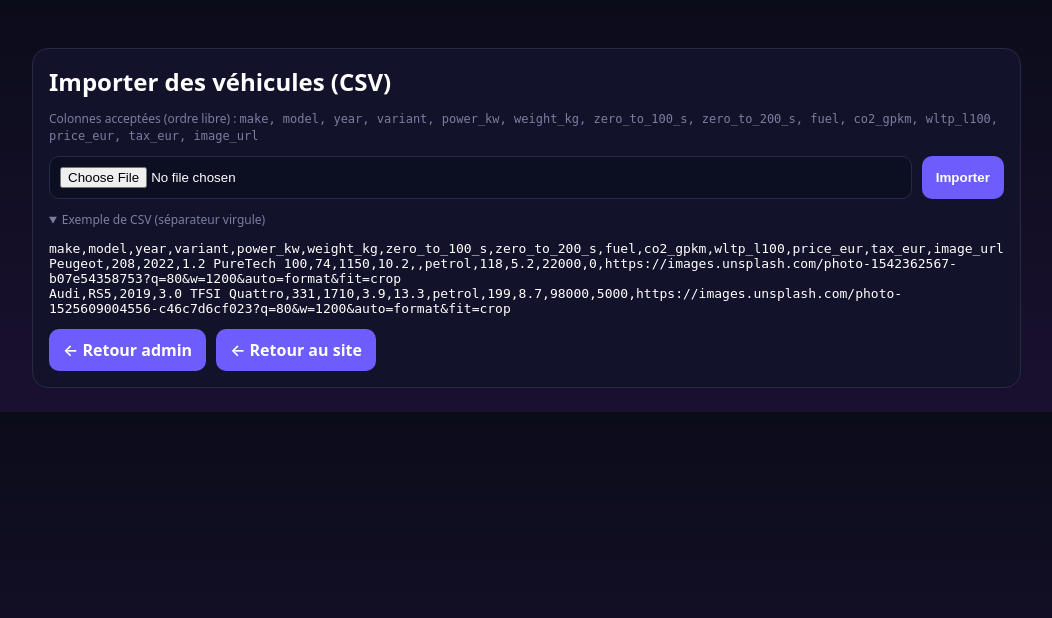
After one commit to Matthieumoto/Auto-Tools, a PHP site: page /auto-tools/admin/import_csv.php in a window 1280 px wide, after a click on "Exemple de CSV (séparateur virgule)". The commit adds this page. Shown: the top 618 px of the page, without its empty margins (132-1184 px from the left). Run offline with PHP 8.4, Linux system fonts and the light colour scheme.

Commit message:
Version initiale du site AutoTools

```diff
--- /dev/null
+++ b/config.php
@@ -0,0 +1,8 @@
+<?php
+define('DB_HOST', '127.0.0.1');
+define('DB_NAME', 'autotools');
+define('DB_USER', 'root');
+define('DB_PASS', '');
+
+// IMPORTANT : dossier sans espace => "auto-tools"
+define('BASE_URL', 'http://localhost/auto-tools/public');
--- a/inc/helpers.php
+++ b/inc/helpers.php
@@ -7,4 +7,18 @@ function kw_per_tonne(?int $kw, ?int $kg): ?float {
   if (is_null($kw) || is_null($kg) || $kg <= 0) return null;
   return ($kw) / ($kg / 1000.0);
 }
+if (!function_exists('slugify')) {
+  function slugify(string $s): string {
+    $s = trim($s);
+    // translit (si dispo)
+    if (function_exists('iconv')) {
+      $tmp = @iconv('UTF-8','ASCII//TRANSLIT//IGNORE',$s);
+      if ($tmp !== false) $s = $tmp;
+    }
+    $s = strtolower($s);
+    $s = preg_replace('/[^a-z0-9]+/','-',$s);
+    $s = trim($s, '-');
+    return $s ?: 'n-a';
+  }
+}
 ?>
--- /dev/null
+++ b/public/admin/import_csv.php
@@ -0,0 +1,196 @@
+<?php
+require_once __DIR__.'/../../inc/db.php';
+require_once __DIR__.'/../../inc/helpers.php';
+require_once __DIR__.'/../../config.php'; // BASE_URL pour les liens
+
+if (!function_exists('slugify')) {
+  function slugify(string $s): string {
+    $s = trim($s);
+    if (function_exists('iconv')) {
+      $tmp = @iconv('UTF-8','ASCII//TRANSLIT//IGNORE',$s);
+      if ($tmp !== false) $s = $tmp;
+    }
+    $s = strtolower($s);
+    $s = preg_replace('/[^a-z0-9]+/','-',$s);
+    $s = trim($s, '-');
+    return $s ?: 'n-a';
+  }
+}
+
+function detect_delimiter(string $line): string {
+  $candidates = [',',';','	','|'];
+  $best = ','; $bestCount = -1;
+  foreach ($candidates as $d) {
+    $cnt = substr_count($line, $d);
+    if ($cnt > $bestCount) { $best = $d; $bestCount = $cnt; }
+  }
+  return $best;
+}
+
+function normalize_fuel(?string $s): ?string {
+  if ($s===null) return null;
+  $s = strtolower(trim($s));
+  if ($s==='essence' || $s==='petrol' || $s==='gasoline') return 'petrol';
+  if ($s==='diesel' || $s==='gasoil') return 'diesel';
+  if (str_contains($s,'hybr')) return 'hybrid';
+  if (in_array($s, ['elec','electric','ev','électrique'])) return 'electric';
+  return 'other';
+}
+
+$columns = [
+  'make','model','year','variant','power_kw','weight_kg','zero_to_100_s','zero_to_200_s','fuel','co2_gpkm','wltp_l100','price_eur','tax_eur','image_url'
+];
+
+$status = null; $errors = [];
+
+if ($_SERVER['REQUEST_METHOD'] === 'POST' && isset($_FILES['csv']) && is_uploaded_file($_FILES['csv']['tmp_name'])) {
+  $tmp = $_FILES['csv']['tmp_name'];
+  $fh = fopen($tmp, 'r');
+  if (!$fh) { $errors[] = 'Impossible de lire le fichier'; }
+  else {
+    $first = fgets($fh);
+    if ($first===false) { $errors[] = 'Fichier vide'; }
+    else {
+      $delim = detect_delimiter($first);
+      $header = str_getcsv($first, $delim);
+      $map = [];
+      foreach ($header as $i=>$h) {
+        $hh = strtolower(trim($h));
+        if (in_array($hh, $columns, true)) $map[$i] = $hh;
+      }
+      if (!isset($map) || count($map)===0) {
+        $errors[] = 'En-têtes CSV invalides. Colonnes attendues: '.implode(', ',$columns);
+      } else {
+        $pdo->beginTransaction();
+        $sql = "INSERT INTO cars (
+                  make,model,year,variant,slug,
+                  power_kw,weight_kg,zero_to_100_s,zero_to_200_s,fuel,co2_gpkm,wltp_l100,price_eur,tax_eur,image_url
+                ) VALUES (
+                  :make,:model,:year,:variant,:slug,
+                  :power_kw,:weight_kg,:z100,:z200,:fuel,:co2,:wltp,:price,:tax,:img
+                )
+                ON DUPLICATE KEY UPDATE
+                  weight_kg=VALUES(weight_kg),
+                  zero_to_100_s=VALUES(zero_to_100_s),
+                  zero_to_200_s=VALUES(zero_to_200_s),
+                  co2_gpkm=VALUES(co2_gpkm),
+                  wltp_l100=VALUES(wltp_l100),
+                  price_eur=VALUES(price_eur),
+                  tax_eur=VALUES(tax_eur),
+                  image_url=VALUES(image_url)";
+        $stmt = $pdo->prepare($sql);
+        $count = 0; $lineNo = 1;
+        fseek($fh, 0);
+
+        while(($row = fgetcsv($fh, 0, $delim)) !== false){
+          $lineNo++;
+          if (count($row)===1 && trim($row[0])==='') continue;
+
+          $data = array_fill_keys($columns, null);
+          foreach($row as $i=>$value){
+            if (!isset($map[$i])) continue;
+            $key = $map[$i];
+            $data[$key] = ($value === '' ? null : trim($value));
+          }
+
+          $data['year']          = $data['year']!==null ? (int)$data['year'] : null;
+          $data['power_kw']      = $data['power_kw']!==null ? (int)$data['power_kw'] : null;
+          $data['weight_kg']     = $data['weight_kg']!==null ? (int)$data['weight_kg'] : null;
+          $data['zero_to_100_s'] = $data['zero_to_100_s']!==null ? (float)str_replace(',', '.', $data['zero_to_100_s']) : null;
+          $data['zero_to_200_s'] = $data['zero_to_200_s']!==null ? (float)str_replace(',', '.', $data['zero_to_200_s']) : null;
+          $data['co2_gpkm']      = $data['co2_gpkm']!==null ? (int)$data['co2_gpkm'] : null;
+          $data['wltp_l100']     = $data['wltp_l100']!==null ? (float)str_replace(',', '.', $data['wltp_l100']) : null;
+          $data['price_eur']     = $data['price_eur']!==null ? (int)$data['price_eur'] : null;
+          $data['tax_eur']       = $data['tax_eur']!==null ? (int)$data['tax_eur'] : null;
+          $data['fuel']          = normalize_fuel($data['fuel']);
+
+          if ($data['variant']  === null) $data['variant']  = '';
+          if ($data['fuel']     === null) $data['fuel']     = 'other';
+          if ($data['power_kw'] === null) $data['power_kw'] = 0;
+
+          $slug = slugify(
+            ($data['make']??'').'-'.($data['model']??'').'-'.($data['year']??'').
+            '-'.(($data['variant']!=='')?$data['variant']:'base').
+            '-'.($data['fuel']??'other').'-'.($data['power_kw']??0)
+          );
+
+          try {
+            $stmt->execute([
+              ':make'=>$data['make'],
+              ':model'=>$data['model'],
+              ':year'=>$data['year'],
+              ':variant'=>$data['variant'],
+              ':slug'=>$slug,
+              ':power_kw'=>$data['power_kw'],
+              ':weight_kg'=>$data['weight_kg'],
+              ':z100'=>$data['zero_to_100_s'],
+              ':z200'=>$data['zero_to_200_s'],
+              ':fuel'=>$data['fuel'],
+              ':co2'=>$data['co2_gpkm'],
+              ':wltp'=>$data['wltp_l100'],
+              ':price'=>$data['price_eur'],
+              ':tax'=>$data['tax_eur'],
+              ':img'=>$data['image_url'],
+            ]);
+            $count++;
+          } catch (Throwable $e) {
+            $errors[] = 'Ligne '.$lineNo.' : '.$e->getMessage();
+          }
+        }
+        fclose($fh);
+
+        if (empty($errors)) { $pdo->commit(); $status = $count.' lignes importées/actualisées.'; }
+        else { $pdo->rollBack(); }
+      }
+    }
+  }
+}
+?>
+<!doctype html>
+<html lang="fr">
+<head>
+  <meta charset="utf-8" />
+  <meta name="viewport" content="width=device-width, initial-scale=1" />
+  <title>Importer des véhicules (CSV)</title>
+  <link rel="stylesheet" href="<?= e(BASE_URL) ?>/assets/style.css" />
+</head>
+<body>
+  <main class="container grid" style="margin-top:24px;">
+    <section class="card">
+      <h1 style="margin:0;">Importer des véhicules (CSV)</h1>
+      <p class="label">
+        Colonnes acceptées (ordre libre) :
+        <code>make, model, year, variant, power_kw, weight_kg, zero_to_100_s, zero_to_200_s, fuel, co2_gpkm, wltp_l100, price_eur, tax_eur, image_url</code>
+      </p>
+      <?php if ($status): ?><p class="value" style="color:#8df08d;">✅ <?= e($status) ?></p><?php endif; ?>
+      <?php if ($errors): ?>
+        <div class="card" style="background:#2c1420; border-color:#7a2b41;">
+          <div class="value">⚠️ Erreurs (import annulé)</div>
+          <ul>
+            <?php foreach($errors as $er): ?><li><?= e($er) ?></li><?php endforeach; ?>
+          </ul>
+        </div>
+      <?php endif; ?>
+
+      <form method="post" enctype="multipart/form-data" class="grid" style="grid-template-columns:1fr auto; gap:10px; margin-top:12px;">
+        <input class="input" type="file" name="csv" accept=".csv,text/csv" required />
+        <button class="btn" type="submit">Importer</button>
+      </form>
+
+      <details style="margin-top:12px;">
+        <summary class="label">Exemple de CSV (séparateur virgule)</summary>
+<pre style="white-space:pre-wrap;">
+make,model,year,variant,power_kw,weight_kg,zero_to_100_s,zero_to_200_s,fuel,co2_gpkm,wltp_l100,price_eur,tax_eur,image_url
+Peugeot,208,2022,1.2 PureTech 100,74,1150,10.2,,petrol,118,5.2,22000,0,https://images.unsplash.com/photo-1542362567-b07e54358753?q=80&w=1200&auto=format&fit=crop
+Audi,RS5,2019,3.0 TFSI Quattro,331,1710,3.9,13.3,petrol,199,8.7,98000,5000,https://images.unsplash.com/photo-1525609004556-c46c7d6cf023?q=80&w=1200&auto=format&fit=crop
+</pre>
+      </details>
+
+      <div style="margin-top:12px; display:flex; gap:10px; flex-wrap:wrap;">
+        <a class="btn" href="<?= e(BASE_URL) ?>/admin/">← Retour admin</a>
+        <a class="btn" href="<?= e(BASE_URL) ?>/index.php">← Retour au site</a>
+      </div>
+    </section>
+  </main>
+</body>
+</html>
--- a/public/index.php
+++ b/public/index.php
@@ -39,7 +39,7 @@ if ($q !== '') {
 <main class="container grid" style="margin-top:16px;">
   <section class="card">
     <form method="get" class="grid" style="grid-template-columns:1fr auto; gap:10px;">
-      <input class="input" type="text" name="q" value="<?= e($q) ?>" placeholder="Recherche (ex: 208, RS5, Audi, Peugeot)" />
+      <input class="input" type="text" name="q" value="<?= e($q) ?>" placeholder="Recherche (ex: Marques, Modèles ...)" />
       <button class="btn" type="submit">Rechercher</button>
     </form>
   </section>
```
Also changed, not shown: config.sample.php (deleted, +0 -12 lines), public/admin/backfill_slugs.php (added, +59 -0 lines), public/admin/index.php (added, +25 -0 lines), public/car.php (+59 -19 lines), sql/add_slug.sql (added, +8 -0 lines), sql/alter_unique.sql (added, +19 -0 lines), public/.htaccess (added).
